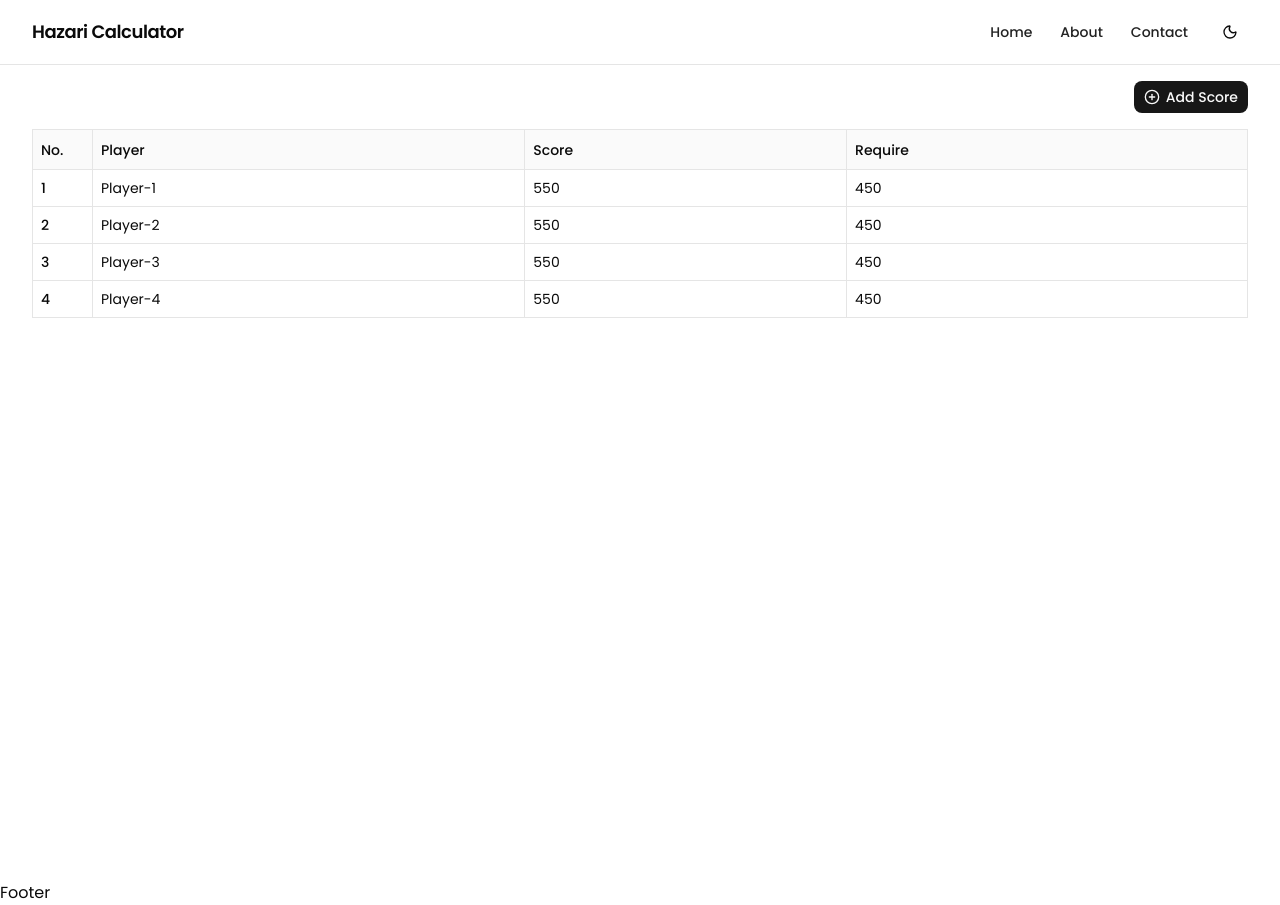
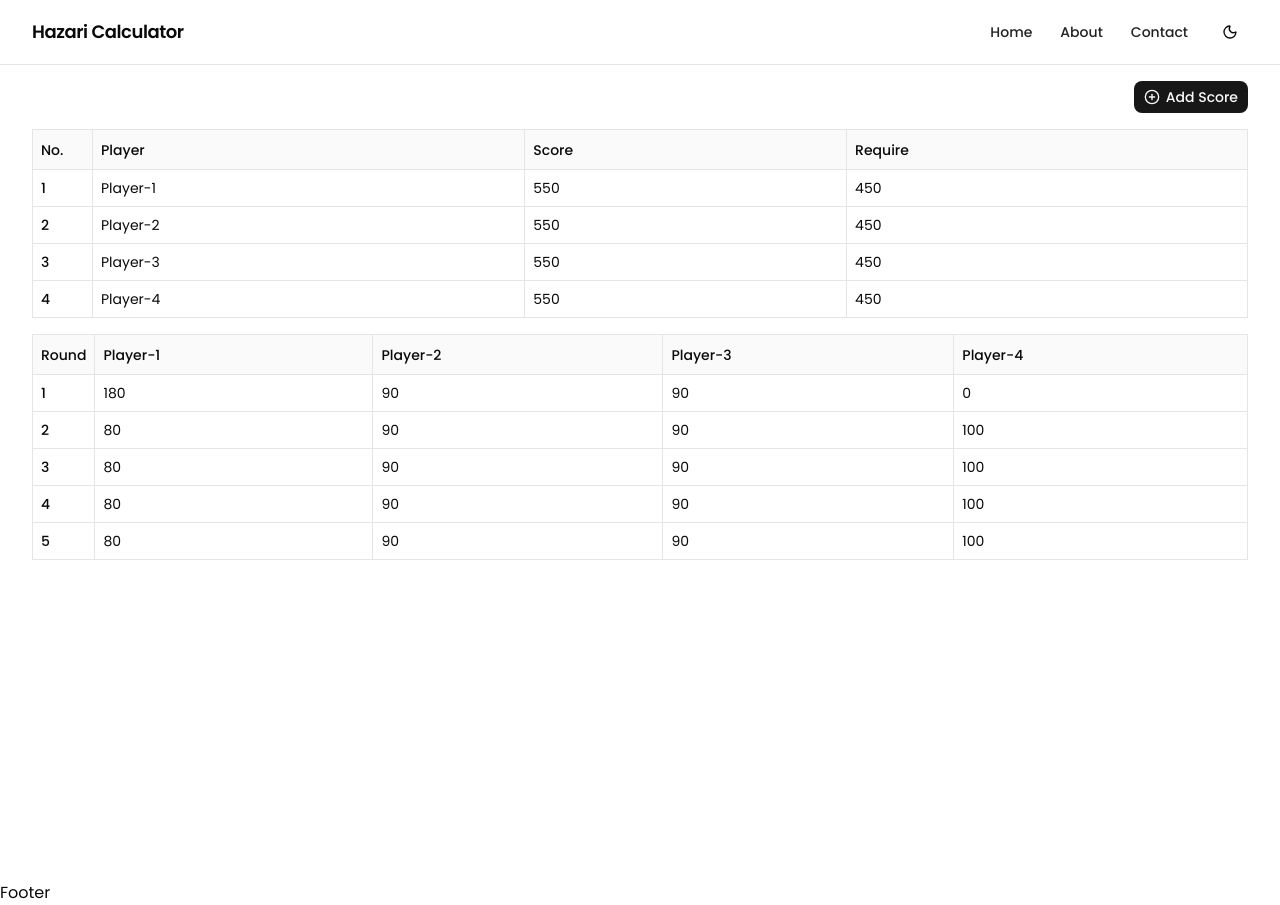
Before and after one commit to sakib-333/hazari-calculator-app, a React (Vite) app: page /games/1 in a window 1280 px wide. Built offline with nearby package versions, Linux system fonts and the light colour scheme.

Commit message:
Add score details table.

```diff
--- /dev/null
+++ b/src/components/ScoreDetailsTable.tsx
@@ -0,0 +1,38 @@
+import { Table, TableBody, TableCell, TableHead, TableHeader, TableRow } from "@/components/ui/table";
+
+
+export default function ScoreDetailsTable() {
+     const rows = [
+          { round: 1, score1: 180, score2: 90, score3: 90, score4: 0 },
+          { round: 2, score1: 80, score2: 90, score3: 90, score4: 100 },
+          { round: 3, score1: 80, score2: 90, score3: 90, score4: 100 },
+          { round: 4, score1: 80, score2: 90, score3: 90, score4: 100 },
+          { round: 5, score1: 80, score2: 90, score3: 90, score4: 100 },
+     ];
+     return (
+          <div className="w-full mx-auto">
+               <Table className="border border-border">
+                    <TableHeader className="bg-muted/50">
+                         <TableRow className="border-b border-border">
+                              <TableHead className="w-[60px] border-r border-border">Round</TableHead>
+                              <TableHead className="border-r border-border">Player-1</TableHead>
+                              <TableHead className="border-r border-border">Player-2</TableHead>
+                              <TableHead className="border-r border-border">Player-3</TableHead>
+                              <TableHead>Player-4</TableHead>
+                         </TableRow>
+                    </TableHeader>
+                    <TableBody>
+                         {rows.map((row) => (
+                         <TableRow key={row.round} className="border-b border-border">
+                              <TableCell className="font-medium border-r border-border">{row.round}</TableCell>
+                              <TableCell className="border-r border-border">{row.score1}</TableCell>
+                              <TableCell className="border-r border-border">{row.score2}</TableCell>
+                              <TableCell className="border-r border-border">{row.score3}</TableCell>
+                              <TableCell>{row.score4}</TableCell>
+                         </TableRow>
+                         ))}
+                    </TableBody>
+               </Table>
+          </div>
+     )
+}
--- a/src/routes/games.$gameId.tsx
+++ b/src/routes/games.$gameId.tsx
@@ -1,3 +1,4 @@
+import ScoreDetailsTable from '@/components/ScoreDetailsTable'
 import ToalScoreTable from '@/components/ToalScoreTable'
 import { Button } from '@/components/ui/button'
 import { createFileRoute } from '@tanstack/react-router'
@@ -17,6 +18,7 @@ function GameDetails() {
         </Button>
       </div>
       <ToalScoreTable />
+      <ScoreDetailsTable />
     </section>
   )
 }
```
